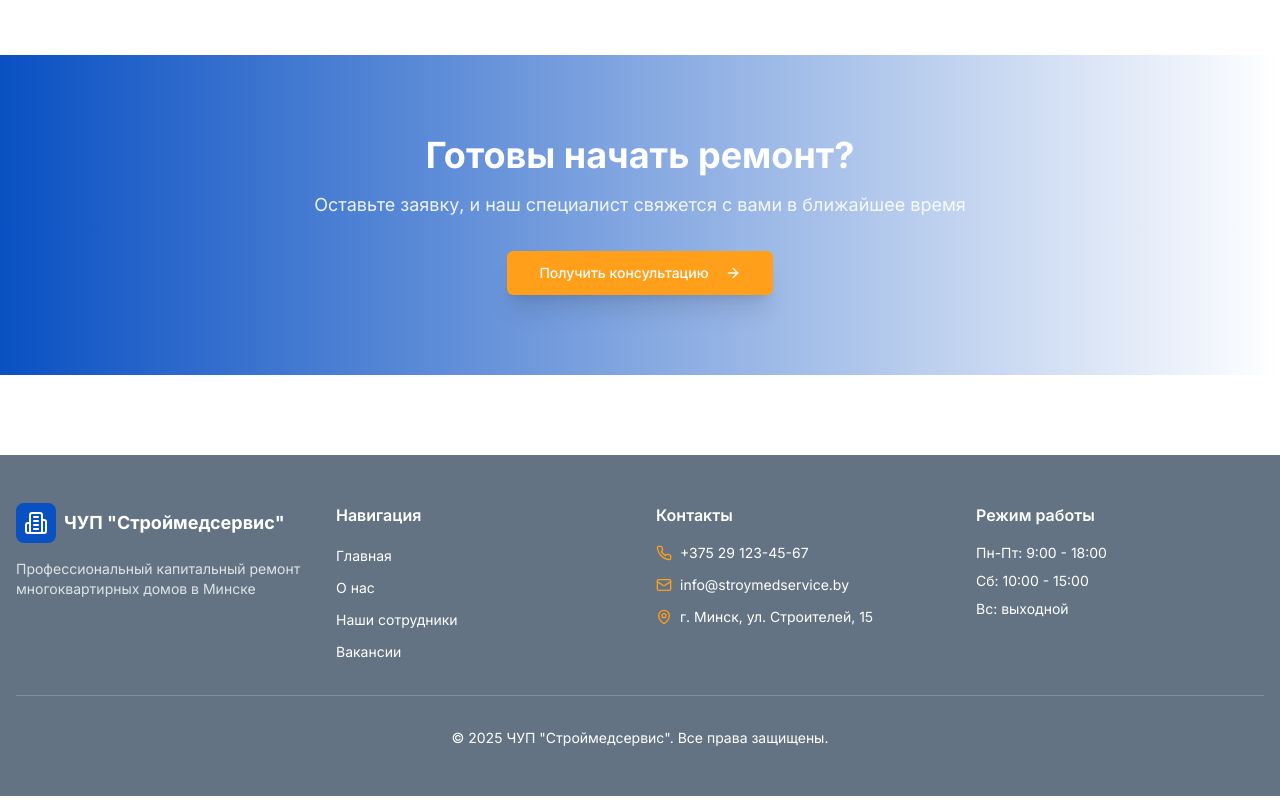
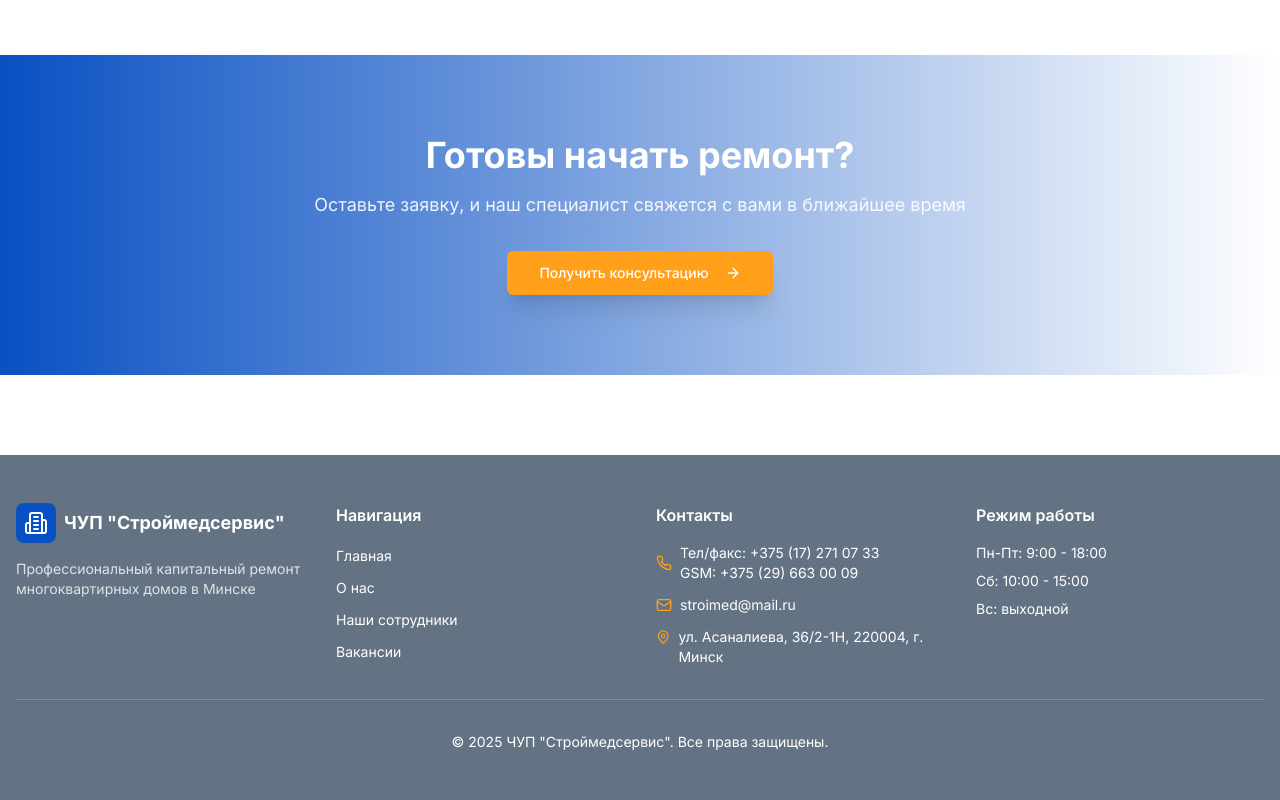
Before and after one commit to GriAndSer/remont-domov-minsk, a React (Vite) app: page / in a window 1280 px wide. Shown: the part 1552-2352 px from the top of the page. Built offline with nearby package versions, Linux system fonts and the light colour scheme; the HTML template or start-up script is replaced by a standard one.

Commit message:
Update contact information

```diff
--- a/src/components/Footer.tsx
+++ b/src/components/Footer.tsx
@@ -51,19 +51,24 @@ const Footer = () => {
             <ul className="space-y-3">
               <li className="flex items-center gap-2 text-sm">
                 <Phone className="h-4 w-4 text-accent" />
-                <a href="tel:+375291234567" className="hover:text-accent transition-colors">
-                  +375 29 123-45-67
-                </a>
+                <div className="flex flex-col">
+                  <a href="tel:+375172710733" className="hover:text-accent transition-colors">
+                    Тел/факс: +375 (17) 271 07 33
+                  </a>
+                  <a href="tel:+375296630009" className="hover:text-accent transition-colors">
+                    GSM: +375 (29) 663 00 09
+                  </a>
+                </div>
               </li>
               <li className="flex items-center gap-2 text-sm">
                 <Mail className="h-4 w-4 text-accent" />
-                <a href="mailto:info@stroymedservice.by" className="hover:text-accent transition-colors">
-                  info@stroymedservice.by
+                <a href="mailto:stroimed@mail.ru" className="hover:text-accent transition-colors">
+                  stroimed@mail.ru
                 </a>
               </li>
               <li className="flex items-start gap-2 text-sm">
                 <MapPin className="h-4 w-4 text-accent mt-0.5" />
-                <span>г. Минск, ул. Строителей, 15</span>
+                <span>ул. Асаналиева, 36/2-1Н, 220004, г. Минск</span>
               </li>
             </ul>
           </div>
--- a/src/pages/Contacts.tsx
+++ b/src/pages/Contacts.tsx
@@ -132,9 +132,9 @@ const Contacts = () => {
                       <div>
                         <h3 className="font-semibold mb-1 text-card-foreground">Адрес</h3>
                         <p className="text-muted-foreground">
-                          220123, г. Минск,
+                          ул. Асаналиева, 36/2-1Н,
                           <br />
-                          ул. Строителей, 15
+                          220004, г. Минск
                         </p>
                       </div>
                     </div>
@@ -150,12 +150,12 @@ const Contacts = () => {
                       <div>
                         <h3 className="font-semibold mb-1 text-card-foreground">Телефоны</h3>
                         <p className="text-muted-foreground">
-                          <a href="tel:+375291234567" className="hover:text-primary transition-colors">
-                            +375 29 123-45-67
+                          <a href="tel:+375172710733" className="hover:text-primary transition-colors">
+                            Тел/факс: +375 (17) 271 07 33
                           </a>
                           <br />
-                          <a href="tel:+375172334455" className="hover:text-primary transition-colors">
-                            +375 17 233-44-55
+                          <a href="tel:+375296630009" className="hover:text-primary transition-colors">
+                            GSM: +375 (29) 663 00 09
                           </a>
                         </p>
                       </div>
@@ -172,8 +172,8 @@ const Contacts = () => {
                       <div>
                         <h3 className="font-semibold mb-1 text-card-foreground">Email</h3>
                         <p className="text-muted-foreground">
-                          <a href="mailto:info@stroymedservice.by" className="hover:text-primary transition-colors">
-                            info@stroymedservice.by
+                          <a href="mailto:stroimed@mail.ru" className="hover:text-primary transition-colors">
+                            stroimed@mail.ru
                           </a>
                         </p>
                       </div>
```
